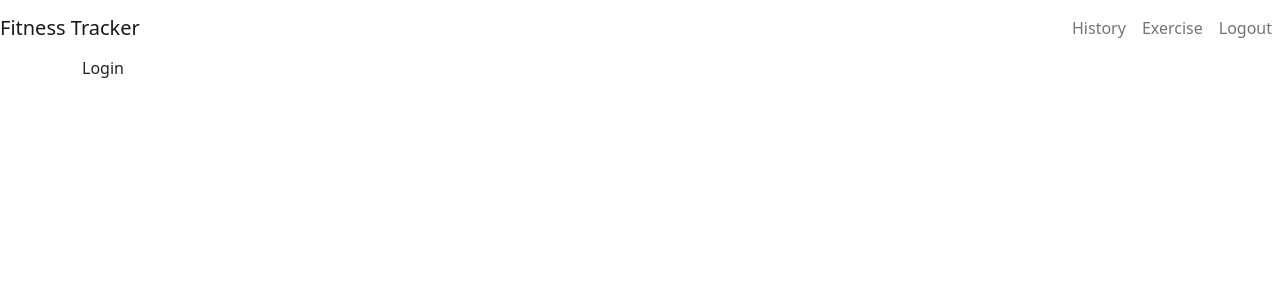
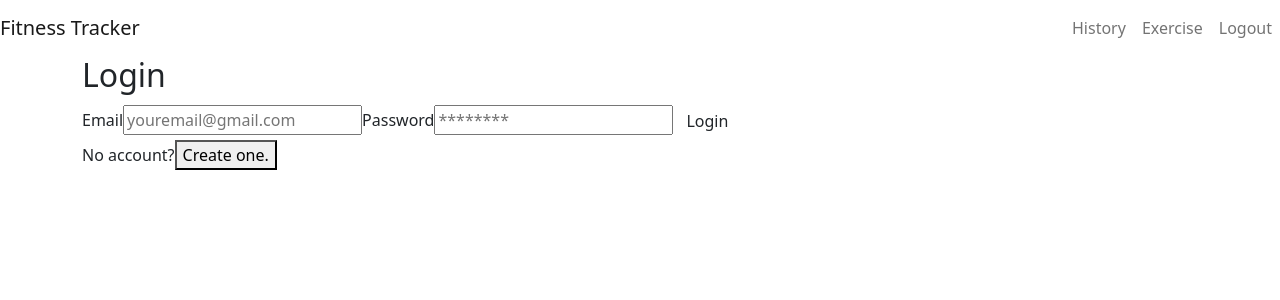
Before and after one commit to joce1ynn/fitness-tracker-MERN, a React (Create React App) app in the folder client/: page /user/login in a window 1280 px wide. Shown: the top 300 px of the page. Built offline with nearby package versions, Linux system fonts and the light colour scheme.

Commit message:
add login page

```diff
--- a/client/src/pages/Login.js
+++ b/client/src/pages/Login.js
@@ -1,5 +1,66 @@
 import React, { useState } from "react";
 
 export default function Login() {
-  return <div>Login</div>;
+  const [formState, setFormState] = useState({ email: "", password: "" });
+
+  // update state based on form input changes
+  const handleChange = (event) => {
+    const { name, value } = event.target;
+
+    setFormState({
+      ...formState,
+      [name]: value,
+    });
+  };
+
+  // submit form
+  const handleFormSubmit = async (event) => {
+    event.preventDefault();
+
+    // clear form values
+    setFormState({
+      email: "",
+      password: "",
+    });
+  };
+
+  return (
+    <div>
+      <div>
+        <h2>Login</h2>
+        <form onSubmit={handleFormSubmit}>
+          {/* --------------------email-------------------- */}
+          <label htmlFor="email">Email</label>
+          <input
+            className="form-input"
+            value={formState.email}
+            placeholder="youremail@gmail.com"
+            name="email"
+            type="email"
+            onChange={handleChange}
+          />
+
+          {/* -------------------- password-------------------- */}
+          <label htmlFor="password">Password</label>
+          <input
+            className="form-input"
+            value={formState.password}
+            placeholder="********"
+            name="password"
+            type="password"
+            onChange={handleChange}
+          />
+
+          {/* --------------------login btn-------------------- */}
+          <button className="btn">Login</button>
+
+          {/* --------------------signup link-------------------- */}
+          <p>
+            No account?
+            <button>Create one.</button>
+          </p>
+        </form>
+      </div>
+    </div>
+  );
 }
--- a/client/src/pages/Signup.js
+++ b/client/src/pages/Signup.js
@@ -66,7 +66,8 @@ export default function Signup() {
 
           {/* --------------------login link-------------------- */}
           <p>
-            Already have an account?<button>Log in.</button>
+            Already have an account?
+            <button>Log in.</button>
           </p>
         </form>
       </div>
```
